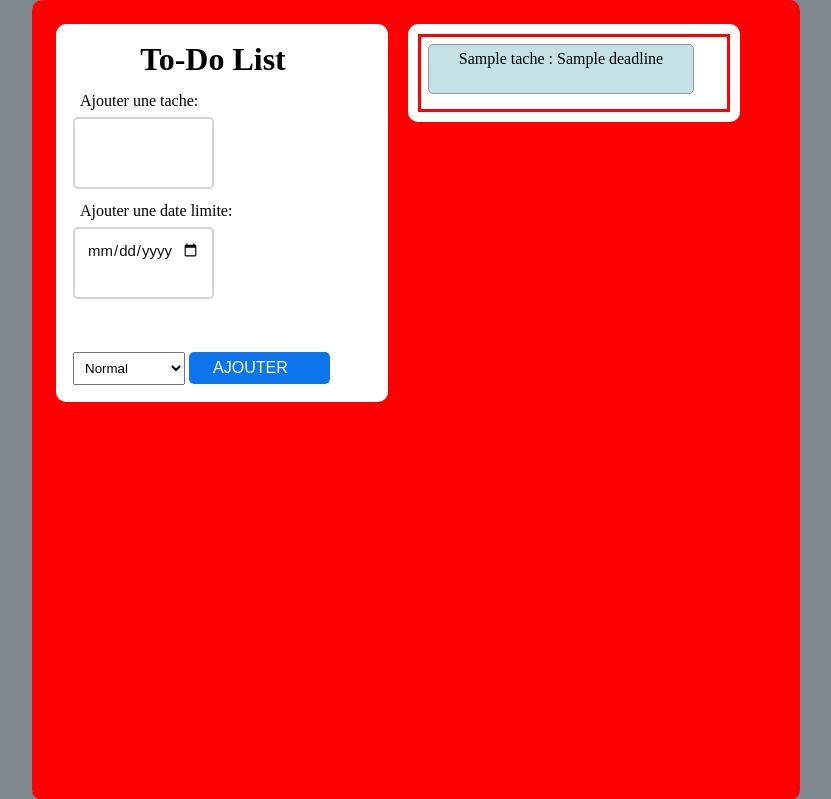
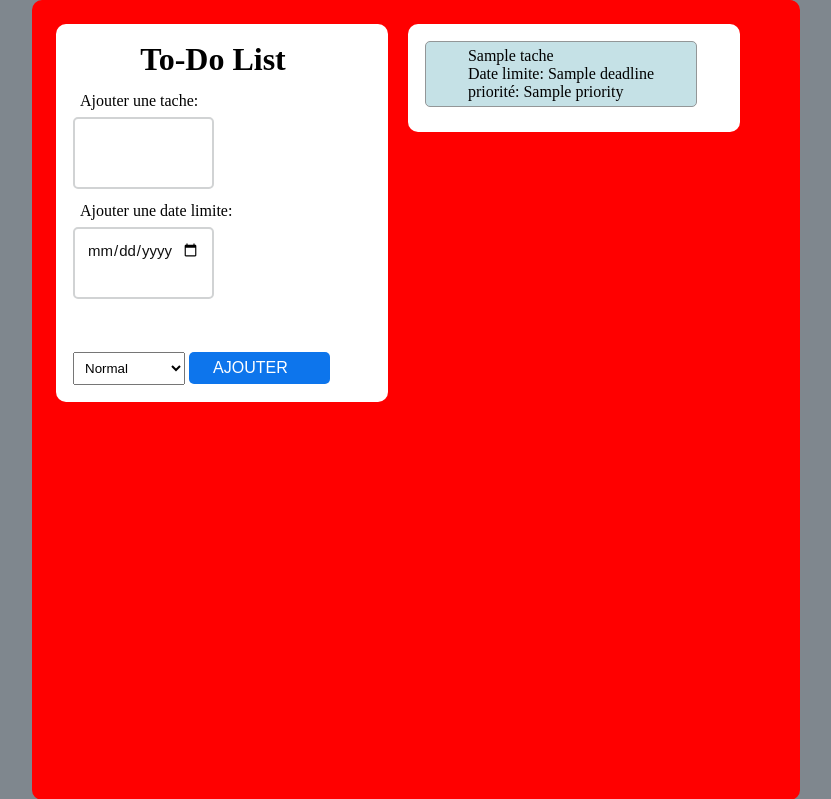
Before and after one commit to mrtchou/ToDoList-Django-Python, a Django app: template to_do_list/templates/todolist.html in a window 1280 px wide. Shown: the top 799 px of the page, without its empty margins (224-1055 px from the left). Run offline with Django 4.2, Linux system fonts and the light colour scheme; the template is opened without the code that fills it: most values are stand-ins (such as "Sample title", 1, 10 or a date in 2020).

Commit message:
amelioration css. Ajout des tags. Deadline

```diff
--- a/to_do_list/static/styles.css
+++ b/to_do_list/static/styles.css
@@ -108,7 +108,7 @@ margin-bottom: 13px;
 
 
 ul{
-    border: 3px solid red;
+
     padding-right: 33px;
     display: flex;
     flex-direction: column;
@@ -122,6 +122,10 @@ ul li{
     list-style: none;
 }
 
+ul li:hover {
+    background: #ddd;
+}
+
 
 
 .task{
@@ -131,7 +135,6 @@ ul li{
     border: 1px solid #939697;
     cursor: pointer;
     background-color: #c5e1e6;
-    height: 50px;
     margin-bottom: 8px;
     padding: 5px 10px;
     display: flex;
--- a/to_do_list/templates/todolist.html
+++ b/to_do_list/templates/todolist.html
@@ -19,17 +19,17 @@
                     <label for="tache">Ajouter une date limite:</label>
                     <input type="date" name="deadline" id="deadline">
                     <select name="priority" id="priority">
-                        <option value="1">Normal</option>
-                        <option value="2">Important</option>
-                        <option value="3">Prioritaire</option>
+                        <option value="Normal">Normal</option>
+                        <option value="Important">Important</option>
+                        <option value="Prioritaire">Prioritaire</option>
                     </select>
                     <button type="submit" id="add">AJOUTER</button>
                 </form>
             </div>
             <div id="tasks">
                 <ul>
-                    {% for tache, deadline in list %}
-                    <li class="task">{{ tache }}{% if deadline %} : {{ deadline }} {% endif %}</li>
+                    {% for tache, deadline, priority in list %}
+                    <li class="task">{{ tache }}{% if deadline %} <br/>Date limite: {{ deadline }} <br/>priorité:  {{ priority }}{% endif %}</li>
                     {% endfor %}
                 </ul>
             </div>
--- a/to_do_list/views.py
+++ b/to_do_list/views.py
@@ -6,8 +6,9 @@ def todolist(request):
     if request.method == 'POST':
         tache = request.POST.get('tache')
         deadline = request.POST.get('deadline')
+        priority = request.POST.get('priority')
         if tache:
-            list.append((tache, deadline))
+            list.append((tache, deadline, priority))
             print("La tache a bien été ajoutée")
         else:
             list.append(print("Veuillez saisir une tache"))
```
